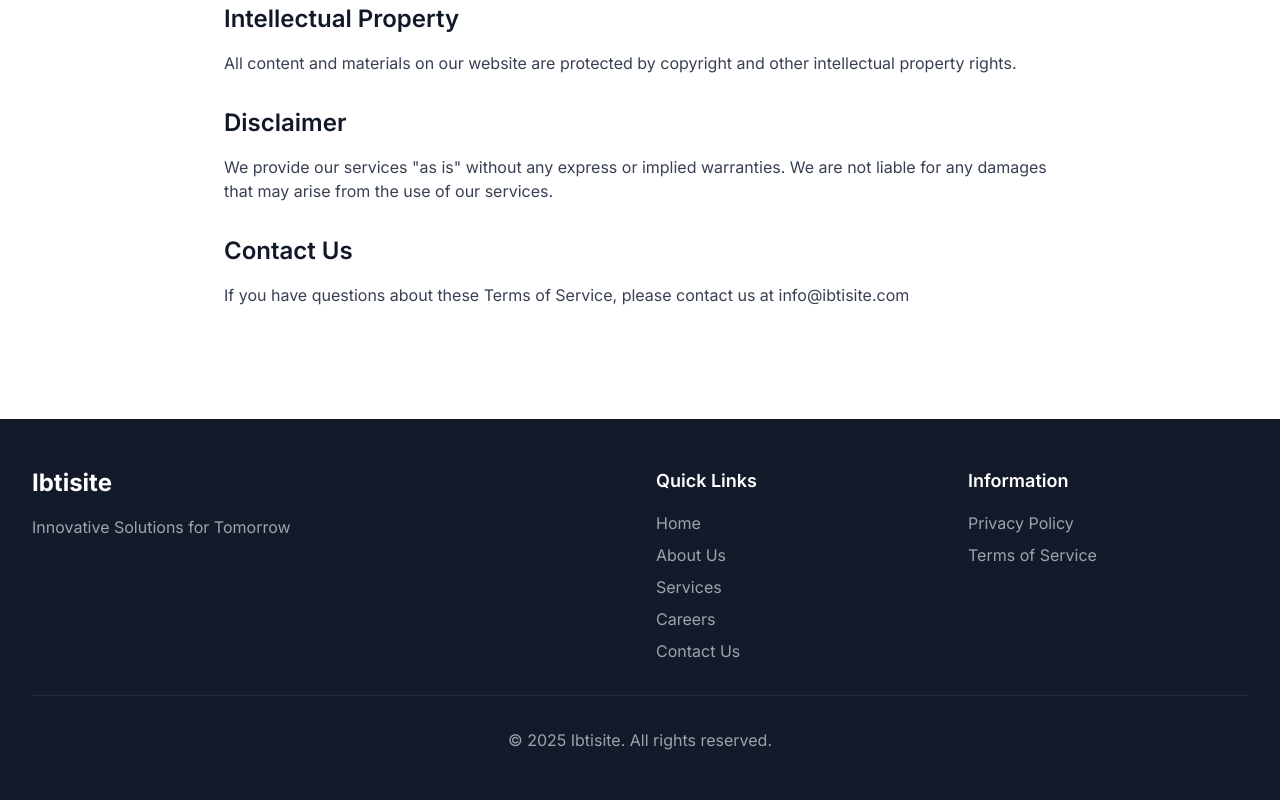
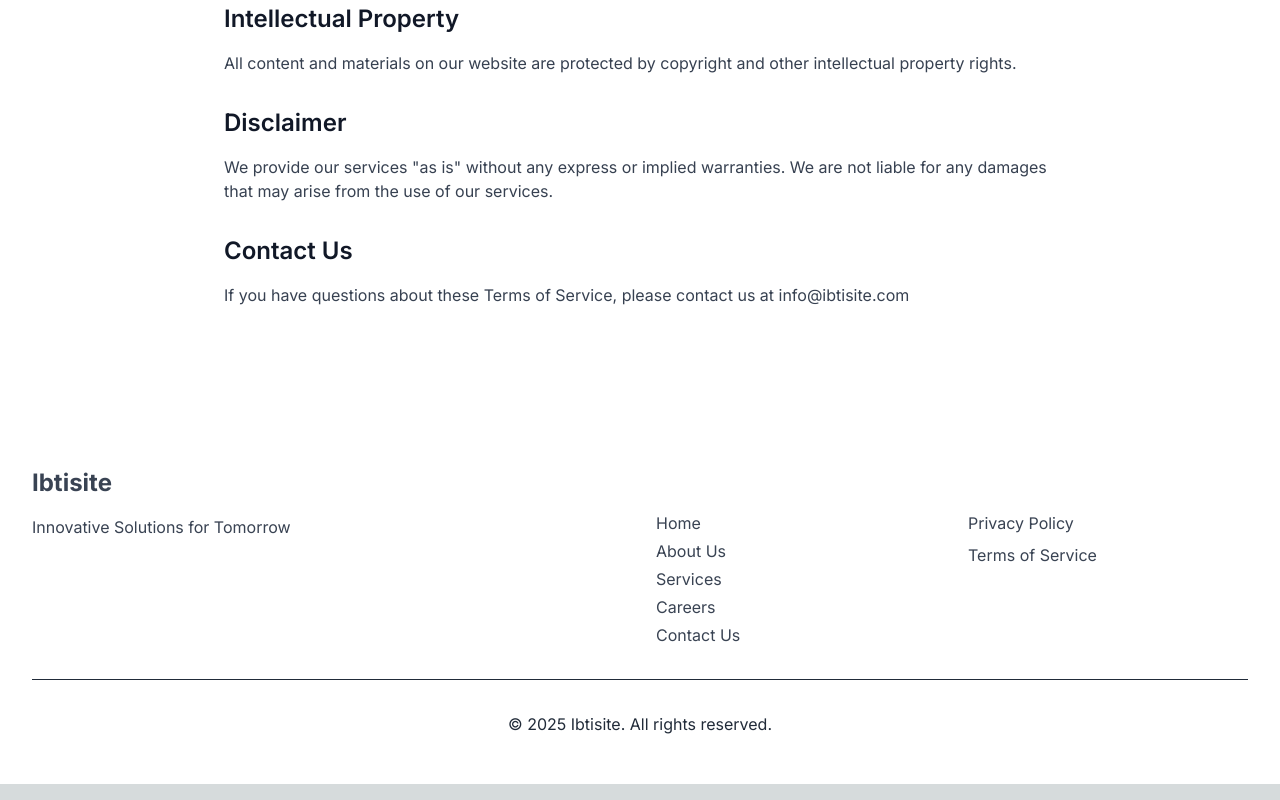
Before and after one commit to AbdullahAlz/etismoc, a Next.js app: page /en/terms in a window 1280 px wide. Shown: the part 493-1293 px from the top of the page. Built offline with nearby package versions, Linux system fonts and the light colour scheme.

Commit message:
distinct dark and light modes for footer

```diff
--- a/src/components/Footer.tsx
+++ b/src/components/Footer.tsx
@@ -9,15 +9,15 @@ const Footer = () => {
   const isRTL = locale === 'ar';
 
   return (
-    <footer className={`bg-gray-900 dark:bg-gray-950 text-white transition-colors opacity-99 ${isRTL ? 'rtl' : 'ltr'}`}>
+    <footer className={`bg-white dark:bg-gray-950 text-white transition-colors opacity-99 ${isRTL ? 'rtl' : 'ltr'}`}>
       <div className="max-w-7xl mx-auto px-4 sm:px-6 lg:px-8 py-12 ">
         <div className="grid grid-cols-1 md:grid-cols-4 gap-8">
           {/* Company Info */}
           <div className="col-span-1 md:col-span-2">
-            <h3 className="text-2xl font-bold text-white mb-4">
+            <h3 className="text-2xl font-bold text-gray-700 dark:text-white mb-4">
               {t('footer.company')}
             </h3>
-            <p className="text-gray-400 mb-4 max-w-md">
+            <p className="text-gray-700 dark:text-white mb-4 max-w-md">
               {t('footer.description')}
             </p>
           </div>
@@ -27,12 +27,13 @@ const Footer = () => {
             <h4 className="text-lg font-semibold text-white mb-4">
               {t('footer.links')}
             </h4>
-            <ul className="space-y-2">
+            <ul className="space-y-1">
               {navigation.map((item) => (
                 <li key={item.key}>
                   <Link
                     href={`/${locale}${item.href === '/' ? '' : item.href}`}
-                    className="text-gray-400 hover:text-white transition-colors"
+                    className="text-gray-700 dark:text-gray-300 hover:text-primary-600 dark:hover:text-primary-600 transition-colors"
+
                   >
                     {item.name[locale]}
                   </Link>
@@ -50,7 +51,7 @@ const Footer = () => {
               <li>
                 <Link
                   href={`/${locale}/privacy`}
-                  className="text-gray-400 hover:text-white transition-colors"
+                    className="text-gray-700 dark:text-gray-300 hover:text-primary-600 dark:hover:text-primary-600 transition-colors"
                 >
                   {t('footer.privacy')}
                 </Link>
@@ -58,7 +59,7 @@ const Footer = () => {
               <li>
                 <Link
                   href={`/${locale}/terms`}
-                  className="text-gray-400 hover:text-white transition-colors"
+                    className="text-gray-700 dark:text-gray-300 hover:text-primary-600 dark:hover:text-primary-600 transition-colors"
                 >
                   {t('footer.terms')}
                 </Link>
@@ -69,7 +70,7 @@ const Footer = () => {
 
         {/* Bottom Bar */}
         <div className="border-t border-gray-800 mt-8 pt-8 text-center">
-          <p className="text-gray-400">
+          <p className="text-gray-800 dark:text-gray-400">
             © {new Date().getFullYear()} {t('footer.company')}. {t('footer.rights')}
           </p>
         </div>
```
